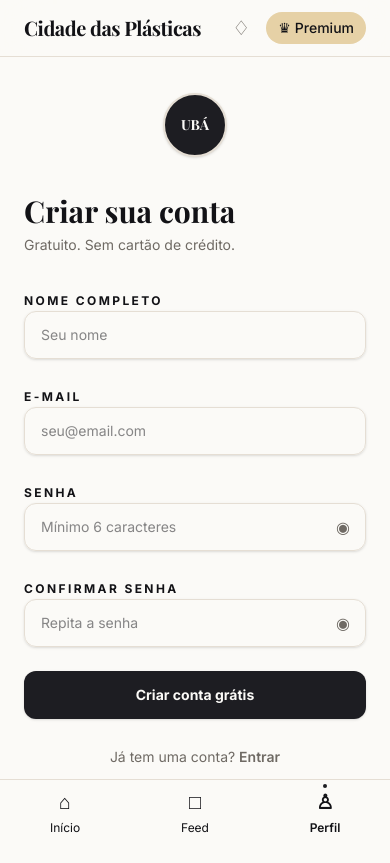
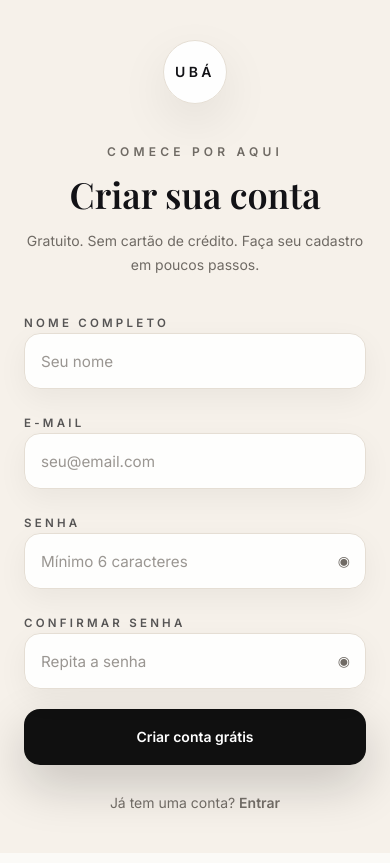
Before and after one commit to LeandroSatsuki/Uba-Cidade-Das-Plasticas, a Next.js app: page /login in a window 390 px wide. Built offline with nearby package versions, Linux system fonts and the light colour scheme.

Commit message:
feat: refresh auth screens with split layout

```diff
--- a/src/app/login/page.tsx
+++ b/src/app/login/page.tsx
@@ -2,7 +2,7 @@
 
 import { useState, type FormEvent } from "react";
 import Link from "next/link";
-import { BottomNav } from "@/components/bottom-nav";
+import { AuthSplitLayout } from "@/components/auth-split-layout";
 import { createClient } from "@/lib/supabase/client";
 import { getSiteUrl } from "@/lib/site-url";
 
@@ -92,51 +92,38 @@ export default function LoginPage() {
   }
 
   return (
-    <main className="min-h-screen bg-background text-foreground">
-      <header className="sticky top-0 z-50 border-b border-border bg-background/90 backdrop-blur-xl">
-        <div className="mx-auto flex h-14 max-w-lg items-center justify-between px-6">
-          <Link href="/" className="font-heading text-xl font-bold tracking-tight">
-            Cidade das Plásticas
-          </Link>
-
-          <div className="flex items-center gap-4">
-            <span className="text-xl text-muted-foreground" aria-hidden="true">
-              ♢
-            </span>
-
-            <Link
-              href="/premium"
-              className="inline-flex items-center gap-1 rounded-full bg-accent px-3 py-1.5 text-sm font-medium text-accent-foreground"
-            >
-              <span aria-hidden="true">♛</span>
-              Premium
-            </Link>
-          </div>
-        </div>
-      </header>
-
-      <section className="mx-auto flex min-h-[calc(100vh-3.5rem)] max-w-lg flex-col px-6 pb-24 pt-9">
-        <div className="mb-9 flex justify-center">
-          <div className="flex h-16 w-16 items-center justify-center rounded-full border-2 border-border bg-primary text-primary-foreground shadow-sm">
-            <span className="font-heading text-sm font-bold">UBÁ</span>
+    <AuthSplitLayout
+      heroEyebrow="Cadastro gratuito"
+      heroTitle="Crie sua conta e acompanhe tudo em um só lugar."
+      heroDescription="Entre para acessar a plataforma, acompanhar conteúdos premium e receber novidades com uma experiência visual mais limpa."
+      heroImageUrl="https://images.unsplash.com/photo-1513694203232-719a280e022f?auto=format&fit=crop&w=1600&q=80"
+      heroImageAlt="Espaço elegante com iluminação suave e recepção minimalista"
+    >
+      <div className="flex flex-col justify-center">
+        <div className="mb-10 flex justify-center lg:mb-12">
+          <div className="flex h-16 w-16 items-center justify-center rounded-full border border-black/10 bg-white/95 text-sm font-semibold tracking-[0.24em] text-foreground shadow-[0_18px_50px_rgba(0,0,0,0.08)]">
+            UBÁ
           </div>
         </div>
 
         <div className="mx-auto w-full max-w-sm">
-          <div className="mb-8">
-            <h1 className="font-heading text-3xl font-bold leading-tight">
+          <div className="mb-8 text-center lg:text-left">
+            <p className="text-xs font-semibold uppercase tracking-[0.35em] text-muted-foreground">
+              Comece por aqui
+            </p>
+            <h1 className="mt-3 font-heading text-4xl font-semibold leading-tight text-balance text-foreground sm:text-5xl lg:text-[3.25rem]">
               Criar sua conta
             </h1>
-            <p className="mt-1 text-sm text-muted-foreground">
-              Gratuito. Sem cartão de crédito.
+            <p className="mt-3 text-sm leading-6 text-muted-foreground sm:text-[0.95rem]">
+              Gratuito. Sem cartão de crédito. Faça seu cadastro em poucos passos.
             </p>
           </div>
 
-          <form className="space-y-6" onSubmit={handleSubmit}>
+          <form className="space-y-5" onSubmit={handleSubmit}>
             <div className="space-y-2">
               <label
                 htmlFor="name"
-                className="text-xs font-bold uppercase tracking-[0.2em]"
+                className="text-[0.72rem] font-semibold uppercase tracking-[0.28em] text-foreground/70"
               >
                 Nome completo
               </label>
@@ -147,14 +134,14 @@ export default function LoginPage() {
                 placeholder="Seu nome"
                 value={fullName}
                 onChange={(event) => setFullName(event.target.value)}
-                className="h-12 w-full rounded-xl border border-input bg-transparent px-4 text-sm shadow-sm outline-none transition focus:border-ring"
+                className="h-14 w-full rounded-2xl border border-black/10 bg-white/90 px-4 text-[0.95rem] shadow-[0_10px_30px_rgba(0,0,0,0.05)] outline-none transition placeholder:text-muted-foreground/70 focus:border-black/20 focus:ring-4 focus:ring-black/5"
               />
             </div>
 
             <div className="space-y-2">
               <label
                 htmlFor="email"
-                className="text-xs font-bold uppercase tracking-[0.2em]"
+                className="text-[0.72rem] font-semibold uppercase tracking-[0.28em] text-foreground/70"
               >
                 E-mail
               </label>
@@ -165,14 +152,14 @@ export default function LoginPage() {
                 placeholder="seu@email.com"
                 value={email}
                 onChange={(event) => setEmail(event.target.value)}
-                className="h-12 w-full rounded-xl border border-input bg-transparent px-4 text-sm shadow-sm outline-none transition focus:border-ring"
+                className="h-14 w-full rounded-2xl border border-black/10 bg-white/90 px-4 text-[0.95rem] shadow-[0_10px_30px_rgba(0,0,0,0.05)] outline-none transition placeholder:text-muted-foreground/70 focus:border-black/20 focus:ring-4 focus:ring-black/5"
               />
             </div>
 
             <div className="space-y-2">
               <label
                 htmlFor="password"
-                className="text-xs font-bold uppercase tracking-[0.2em]"
+                className="text-[0.72rem] font-semibold uppercase tracking-[0.28em] text-foreground/70"
               >
                 Senha
               </label>
@@ -184,9 +171,9 @@ export default function LoginPage() {
                   placeholder="Mínimo 6 caracteres"
                   value={password}
                   onChange={(event) => setPassword(event.target.value)}
-                  className="h-12 w-full rounded-xl border border-input bg-transparent px-4 pr-11 text-sm shadow-sm outline-none transition focus:border-ring"
+                  className="h-14 w-full rounded-2xl border border-black/10 bg-white/90 px-4 pr-11 text-[0.95rem] shadow-[0_10px_30px_rgba(0,0,0,0.05)] outline-none transition placeholder:text-muted-foreground/70 focus:border-black/20 focus:ring-4 focus:ring-black/5"
                 />
-                <span className="absolute right-4 top-1/2 -translate-y-1/2 text-muted-foreground">
+                <span className="absolute right-4 top-1/2 -translate-y-1/2 text-sm text-muted-foreground">
                   ◉
                 </span>
               </div>
@@ -195,7 +182,7 @@ export default function LoginPage() {
             <div className="space-y-2">
               <label
                 htmlFor="confirmPassword"
-                className="text-xs font-bold uppercase tracking-[0.2em]"
+                className="text-[0.72rem] font-semibold uppercase tracking-[0.28em] text-foreground/70"
               >
                 Confirmar senha
               </label>
@@ -207,22 +194,22 @@ export default function LoginPage() {
                   placeholder="Repita a senha"
                   value={confirmPassword}
                   onChange={(event) => setConfirmPassword(event.target.value)}
-                  className="h-12 w-full rounded-xl border border-input bg-transparent px-4 pr-11 text-sm shadow-sm outline-none transition focus:border-ring"
+                  className="h-14 w-full rounded-2xl border border-black/10 bg-white/90 px-4 pr-11 text-[0.95rem] shadow-[0_10px_30px_rgba(0,0,0,0.05)] outline-none transition placeholder:text-muted-foreground/70 focus:border-black/20 focus:ring-4 focus:ring-black/5"
                 />
-                <span className="absolute right-4 top-1/2 -translate-y-1/2 text-muted-foreground">
+                <span className="absolute right-4 top-1/2 -translate-y-1/2 text-sm text-muted-foreground">
                   ◉
                 </span>
               </div>
             </div>
 
             {error ? (
-              <p className="rounded-xl border border-destructive/30 bg-destructive/10 px-4 py-3 text-sm text-destructive">
+              <p className="rounded-2xl border border-destructive/25 bg-destructive/10 px-4 py-3 text-sm text-destructive">
                 {error}
               </p>
             ) : null}
 
             {success ? (
-              <p className="rounded-xl border border-emerald-500/30 bg-emerald-500/10 px-4 py-3 text-sm text-emerald-700">
+              <p className="rounded-2xl border border-emerald-500/25 bg-emerald-500/10 px-4 py-3 text-sm text-emerald-700">
                 {success}
               </p>
             ) : null}
@@ -230,22 +217,20 @@ export default function LoginPage() {
             <button
               type="submit"
               disabled={loading}
-              className="h-12 w-full rounded-xl bg-primary px-4 text-sm font-bold text-primary-foreground shadow-sm transition hover:opacity-90 disabled:cursor-not-allowed disabled:opacity-70"
+              className="h-14 w-full rounded-2xl bg-[#101010] px-4 text-sm font-semibold text-white shadow-[0_20px_50px_rgba(16,16,16,0.2)] transition hover:translate-y-[-1px] hover:bg-black disabled:cursor-not-allowed disabled:opacity-70"
             >
               {loading ? "Criando conta..." : "Criar conta grátis"}
             </button>
           </form>
 
-          <p className="mt-7 text-center text-sm text-muted-foreground">
+          <p className="mt-7 text-center text-sm text-muted-foreground lg:text-left">
             Já tem uma conta?{" "}
-            <Link href="/entrar" className="font-semibold text-foreground">
+            <Link href="/entrar" className="font-semibold text-foreground underline-offset-4 hover:underline">
               Entrar
             </Link>
           </p>
         </div>
-      </section>
-
-      <BottomNav />
-    </main>
+      </div>
+    </AuthSplitLayout>
   );
 }
--- /dev/null
+++ b/src/components/auth-split-layout.tsx
@@ -0,0 +1,55 @@
+import type { ReactNode } from "react";
+
+type AuthSplitLayoutProps = {
+  children: ReactNode;
+  heroEyebrow: string;
+  heroTitle: string;
+  heroDescription: string;
+  heroImageUrl: string;
+  heroImageAlt: string;
+};
+
+export function AuthSplitLayout({
+  children,
+  heroEyebrow,
+  heroTitle,
+  heroDescription,
+  heroImageUrl,
+  heroImageAlt,
+}: AuthSplitLayoutProps) {
+  return (
+    <main className="min-h-screen bg-[#f6f1ea] text-foreground lg:grid lg:grid-cols-[1.08fr_0.92fr]">
+      <aside
+        className="relative hidden min-h-screen overflow-hidden lg:block"
+        aria-label={heroImageAlt}
+        role="img"
+      >
+        <div
+          className="absolute inset-0 bg-cover bg-center bg-no-repeat"
+          style={{ backgroundImage: `url(${heroImageUrl})` }}
+          aria-hidden="true"
+        />
+        <div className="absolute inset-0 bg-gradient-to-t from-black/50 via-black/18 to-black/10" />
+        <div className="absolute inset-0 bg-[radial-gradient(circle_at_top_left,rgba(255,255,255,0.22),transparent_36%),radial-gradient(circle_at_bottom_right,rgba(255,255,255,0.15),transparent_26%)]" />
+
+        <div className="absolute inset-x-0 bottom-0 p-10 text-white">
+          <div className="max-w-lg space-y-4">
+            <p className="text-xs font-semibold uppercase tracking-[0.36em] text-white/75">
+              {heroEyebrow}
+            </p>
+            <h1 className="font-heading text-4xl font-semibold leading-tight text-white drop-shadow-sm">
+              {heroTitle}
+            </h1>
+            <p className="max-w-md text-sm leading-6 text-white/80">
+              {heroDescription}
+            </p>
+          </div>
+        </div>
+      </aside>
+
+      <section className="flex min-h-screen items-center justify-center px-6 py-10 sm:px-8 lg:px-10">
+        <div className="w-full max-w-md">{children}</div>
+      </section>
+    </main>
+  );
+}
--- a/src/components/entrar-form.tsx
+++ b/src/components/entrar-form.tsx
@@ -2,7 +2,7 @@
 
 import { useState, type FormEvent } from "react";
 import Link from "next/link";
-import { BottomNav } from "@/components/bottom-nav";
+import { AuthSplitLayout } from "@/components/auth-split-layout";
 import { createClient } from "@/lib/supabase/client";
 import { getSafeNextPath } from "@/lib/safe-next";
 
@@ -71,51 +71,38 @@ export function EntrarForm({
   }
 
   return (
-    <main className="min-h-screen bg-background text-foreground">
-      <header className="sticky top-0 z-50 border-b border-border bg-background/90 backdrop-blur-xl">
-        <div className="mx-auto flex h-14 max-w-lg items-center justify-between px-6">
-          <Link href="/" className="font-heading text-xl font-bold tracking-tight">
-            Cidade das Plásticas
-          </Link>
-
-          <div className="flex items-center gap-4">
-            <span className="text-xl text-muted-foreground" aria-hidden="true">
-              ♢
-            </span>
-
-            <Link
-              href="/premium"
-              className="inline-flex items-center gap-1 rounded-full bg-accent px-3 py-1.5 text-sm font-medium text-accent-foreground"
-            >
-              <span aria-hidden="true">♛</span>
-              Premium
-            </Link>
-          </div>
-        </div>
-      </header>
-
-      <section className="mx-auto flex min-h-[calc(100vh-3.5rem)] max-w-lg flex-col px-6 pb-24 pt-9">
-        <div className="mb-9 flex justify-center">
-          <div className="flex h-16 w-16 items-center justify-center rounded-full border-2 border-border bg-primary text-primary-foreground shadow-sm">
-            <span className="font-heading text-sm font-bold">UBÁ</span>
+    <AuthSplitLayout
+      heroEyebrow="Cidade das Plásticas"
+      heroTitle="Descubra os melhores cirurgiões de Ubá."
+      heroDescription="Acesse conteúdos premium, acompanhe novidades e entre na sua conta em uma experiência mais limpa e elegante."
+      heroImageUrl="https://images.unsplash.com/photo-1519494026892-80bbd2d6fd9d?auto=format&fit=crop&w=1600&q=80"
+      heroImageAlt="Recepção minimalista com iluminação suave"
+    >
+      <div className="flex flex-col justify-center">
+        <div className="mb-10 flex justify-center lg:mb-12">
+          <div className="flex h-16 w-16 items-center justify-center rounded-full border border-black/10 bg-white/95 text-sm font-semibold tracking-[0.24em] text-foreground shadow-[0_18px_50px_rgba(0,0,0,0.08)]">
+            UBÁ
           </div>
         </div>
 
         <div className="mx-auto w-full max-w-sm">
-          <div className="mb-8">
-            <h1 className="font-heading text-3xl font-bold leading-tight">
+          <div className="mb-8 text-center lg:text-left">
+            <p className="text-xs font-semibold uppercase tracking-[0.35em] text-muted-foreground">
+              Acesse sua conta
+            </p>
+            <h1 className="mt-3 font-heading text-4xl font-semibold leading-tight text-balance text-foreground sm:text-5xl lg:text-[3.25rem]">
               Entrar na sua conta
             </h1>
-            <p className="mt-1 text-sm text-muted-foreground">
-              Acesse seu perfil e conteúdos premium.
+            <p className="mt-3 text-sm leading-6 text-muted-foreground sm:text-[0.95rem]">
+              Entre para ver conteúdos premium e continuar sua navegação.
             </p>
           </div>
 
-          <form className="space-y-6" onSubmit={handleSubmit}>
+          <form className="space-y-5" onSubmit={handleSubmit}>
             <div className="space-y-2">
               <label
                 htmlFor="email"
-                className="text-xs font-bold uppercase tracking-[0.2em]"
+                className="text-[0.72rem] font-semibold uppercase tracking-[0.28em] text-foreground/70"
               >
                 E-mail
               </label>
@@ -126,14 +113,14 @@ export function EntrarForm({
                 placeholder="seu@email.com"
                 value={email}
                 onChange={(event) => setEmail(event.target.value)}
-                className="h-12 w-full rounded-xl border border-input bg-transparent px-4 text-sm shadow-sm outline-none transition focus:border-ring"
+                className="h-14 w-full rounded-2xl border border-black/10 bg-white/90 px-4 text-[0.95rem] shadow-[0_10px_30px_rgba(0,0,0,0.05)] outline-none transition placeholder:text-muted-foreground/70 focus:border-black/20 focus:ring-4 focus:ring-black/5"
               />
             </div>
 
             <div className="space-y-2">
               <label
                 htmlFor="password"
-                className="text-xs font-bold uppercase tracking-[0.2em]"
+                className="text-[0.72rem] font-semibold uppercase tracking-[0.28em] text-foreground/70"
               >
                 Senha
               </label>
@@ -145,22 +132,22 @@ export function EntrarForm({
                   placeholder="Sua senha"
                   value={password}
                   onChange={(event) => setPassword(event.target.value)}
-                  className="h-12 w-full rounded-xl border border-input bg-transparent px-4 pr-11 text-sm shadow-sm outline-none transition focus:border-ring"
+                  className="h-14 w-full rounded-2xl border border-black/10 bg-white/90 px-4 pr-11 text-[0.95rem] shadow-[0_10px_30px_rgba(0,0,0,0.05)] outline-none transition placeholder:text-muted-foreground/70 focus:border-black/20 focus:ring-4 focus:ring-black/5"
                 />
-                <span className="absolute right-4 top-1/2 -translate-y-1/2 text-muted-foreground">
+                <span className="absolute right-4 top-1/2 -translate-y-1/2 text-sm text-muted-foreground">
                   ◉
                 </span>
               </div>
             </div>
 
             {error ? (
-              <p className="rounded-xl border border-destructive/30 bg-destructive/10 px-4 py-3 text-sm text-destructive">
+              <p className="rounded-2xl border border-destructive/25 bg-destructive/10 px-4 py-3 text-sm text-destructive">
                 {error}
               </p>
             ) : null}
 
             {!error && callbackErrorMessage ? (
-              <p className="rounded-xl border border-destructive/30 bg-destructive/10 px-4 py-3 text-sm text-destructive">
+              <p className="rounded-2xl border border-destructive/25 bg-destructive/10 px-4 py-3 text-sm text-destructive">
                 {callbackErrorMessage}
               </p>
             ) : null}
@@ -169,7 +156,7 @@ export function EntrarForm({
               type="button"
               onClick={() => void handleLogin()}
               disabled={loading}
-              className="h-12 w-full rounded-xl bg-primary px-4 text-sm font-bold text-primary-foreground shadow-sm transition hover:opacity-90 disabled:cursor-not-allowed disabled:opacity-70"
+              className="h-14 w-full rounded-2xl bg-[#101010] px-4 text-sm font-semibold text-white shadow-[0_20px_50px_rgba(16,16,16,0.2)] transition hover:translate-y-[-1px] hover:bg-black disabled:cursor-not-allowed disabled:opacity-70"
             >
               {loading ? "Entrando..." : "Entrar"}
             </button>
@@ -184,16 +171,14 @@ export function EntrarForm({
             </button>
           </div>
 
-          <p className="mt-7 text-center text-sm text-muted-foreground">
+          <p className="mt-7 text-center text-sm text-muted-foreground lg:text-left">
             Ainda não tem conta?{" "}
-            <Link href="/login" className="font-semibold text-foreground">
+            <Link href="/login" className="font-semibold text-foreground underline-offset-4 hover:underline">
               Criar conta grátis
             </Link>
           </p>
         </div>
-      </section>
-
-      <BottomNav />
-    </main>
+      </div>
+    </AuthSplitLayout>
   );
 }
```
